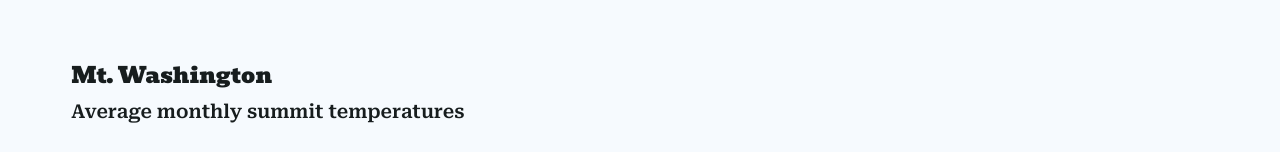
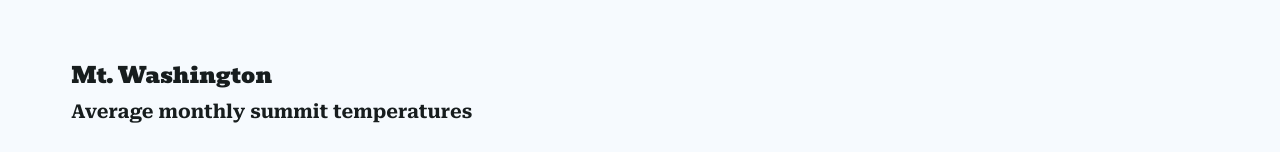
Before and after one commit to seankelliher/mt-washington-temps, a Vue app: page / in a window 1280 px wide. Shown: the part 855-1007 px from the top of the page. Built offline with nearby package versions, Linux system fonts and the light colour scheme.

Commit message:
Small change. Modify font-weight in h3.

```diff
--- a/src/components/TempsChart.vue
+++ b/src/components/TempsChart.vue
@@ -216,7 +216,7 @@ onMounted(()=> {
     <div class="chart">
         <div class="chart-title">
             <h2 class="bevan-regular">Mt. Washington</h2>
-            <h3 class="roboto-serif six">Average monthly summit temperatures</h3>
+            <h3 class="roboto-serif five">Average monthly summit temperatures</h3>
         </div>
         <canvas id="monthly-temps-chart"></canvas>
         <div class="chart-caption roboto-serif four">Data from the Mt. Washington Observatory, a weather station located on the mountain's summit. The Observatory monitors weather year round.</div>
```
